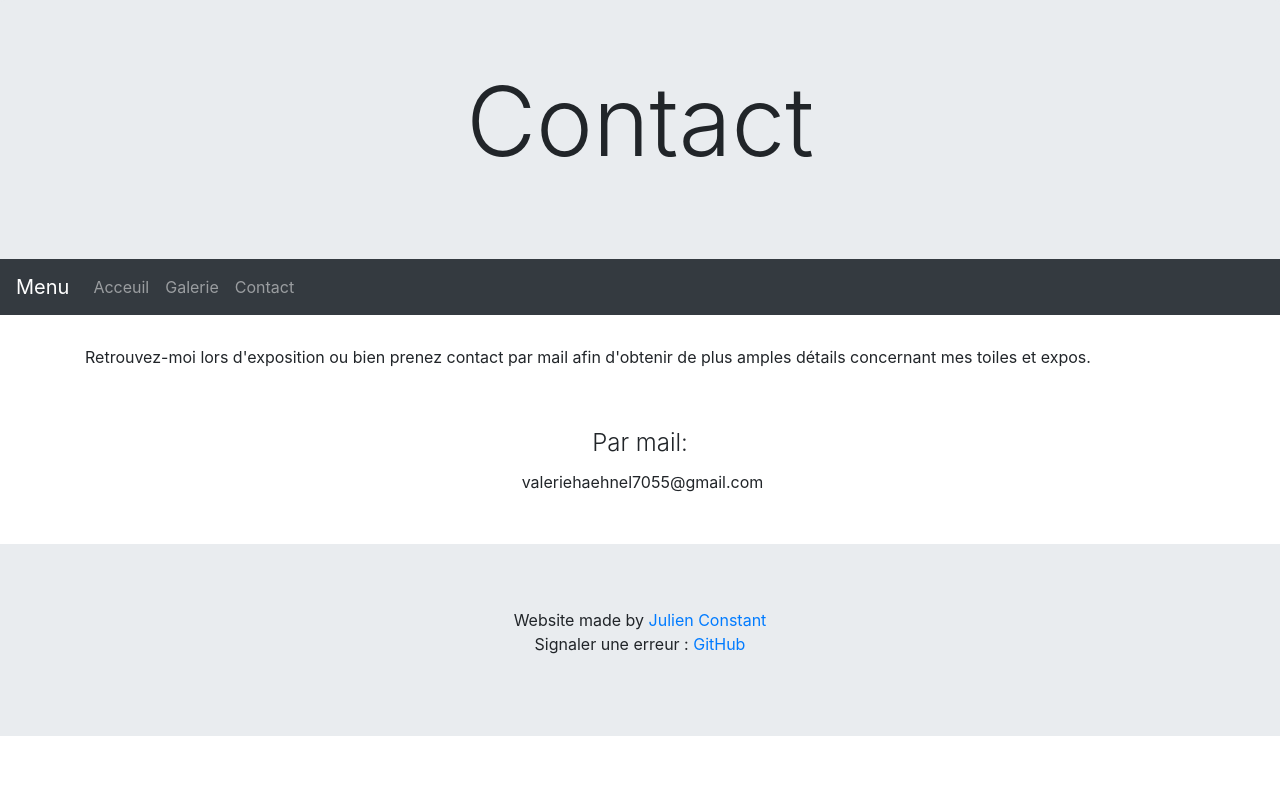
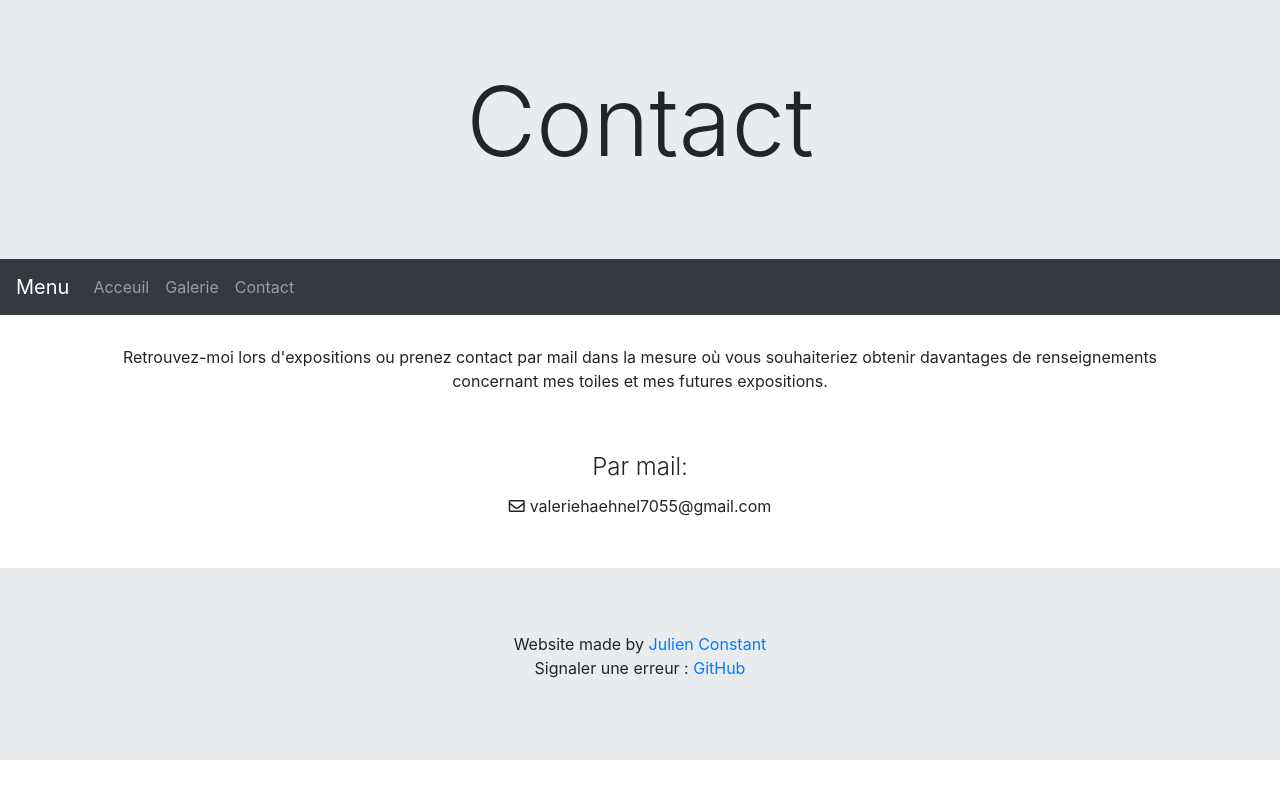
Before and after one commit to Juknum/Haehnel, a Jekyll site: the page built from contact.html, in a window 1280 px wide. Shown: the top 799 px of the page. Built offline with Jekyll 4.4.1, drawn with Linux system fonts in a browser that asks for light colours.

```diff
--- a/contact.html
+++ b/contact.html
@@ -3,7 +3,11 @@ layout: default
 title: Contact
 ---
 
-<p align="justify">Retrouvez-moi lors d'exposition ou bien prenez contact par mail afin d'obtenir de plus amples détails concernant mes toiles et expos.</p>
+<!-- Font is awesome icons -->
+<link rel="stylesheet" href="https://use.fontawesome.com/releases/v5.7.0/css/all.css" integrity="sha384-lZN37f5QGtY3VHgisS14W3ExzMWZxybE1SJSEsQp9S+oqd12jhcu+A56Ebc1zFSJ" crossorigin="anonymous">
+
+
+<p align="center">Retrouvez-moi lors d'expositions ou prenez contact par mail dans la mesure où vous souhaiteriez obtenir davantages de renseignements concernant mes toiles et mes futures expositions.</p>
 
 <br>
 
```
Also changed, not shown: galerie/silhouette.html (+8 -0 lines), index.html (+16 -6 lines).
